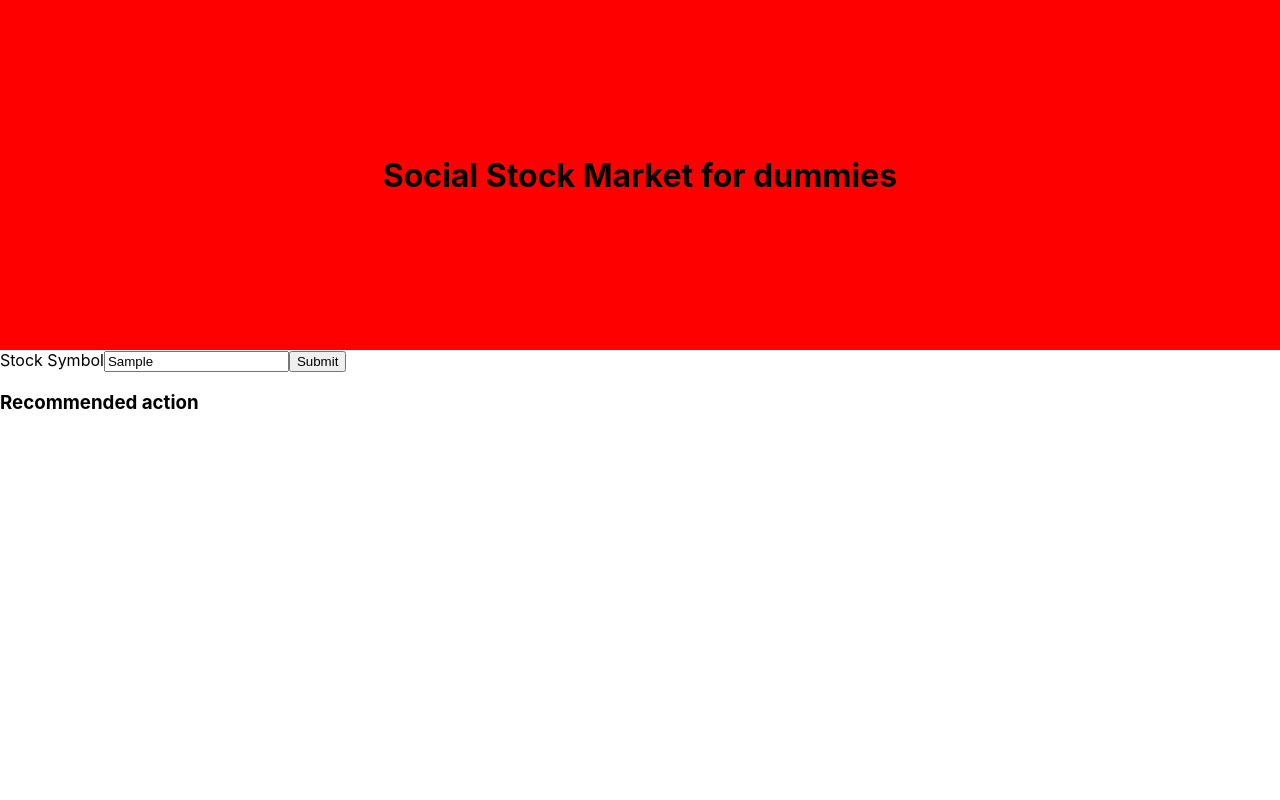
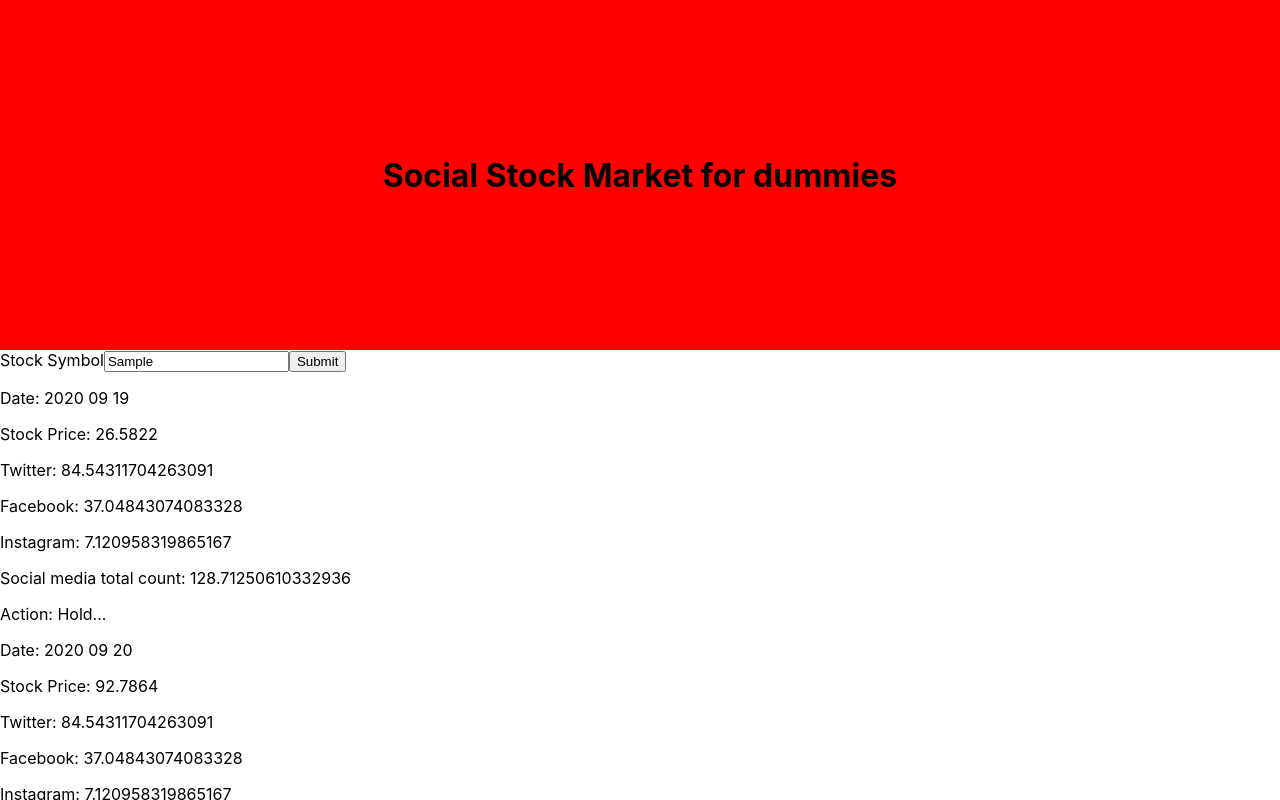
Before and after one commit to lady-rosie/my-app, a React (Create React App) app: page / in a window 1280 px wide. Both pictures are taken after typing "Sample" into the empty fields and a click on the input "Submit". Shown: the top 800 px of the page. Built offline with nearby package versions, Linux system fonts and the light colour scheme.

Commit message:
set the data in my Results component

```diff
--- a/src/App.js
+++ b/src/App.js
@@ -1,15 +1,18 @@
 import React, { useState, useEffect } from "react";
 import moment from "moment";
 
+//import mock data
 import {
   stockPriceGenerator,
   socialMediaCountGenerator,
   recommendationAlgorithm,
 } from "./mock_data/backEndData";
+
 // Components
 import Header from "./components/Header";
 import Form from "./components/Form";
 import Results from "./components/Results";
+
 
 function App() {
   const [stockPrice, setStockPrice] = useState(null);
@@ -28,7 +31,6 @@ function App() {
 
   const onSubmit = (data) => {
     setStockPrice(stockPriceGenerator(data.stockSymbol, socialMediaObj, moment()));
-   console.log(recommendationAlgorithm(stockPrice, socialMediaObj));
   };
 
 
@@ -42,13 +44,7 @@ function App() {
     <div>
       <Header />
       <Form onSubmit={onSubmit} />
-      <Results
-        // values={data}
-        // reco={recommendation}
-        price={stockPrice}
-        socialMedia={socialMediaObj}
-      />
-      {/* <Table word=/> */}
+      <Results stockPrices={stockPrice} />
     </div>
   );
 }
--- a/src/components/Results.jsx
+++ b/src/components/Results.jsx
@@ -1,19 +1,32 @@
 import React from 'react';
+import { recommendationAlgorithm } from "../mock_data/backEndData";
 
-const Results = ({}) => {
+const Results = ({ stockPrices }) => {
 
     return(
         <div>
-            {/* { price && */}
+            { stockPrices &&
                 <div className="results">
-                    {/* <h2> {values.stockSymbol} </h2> */}
-                    {/* <p> {price}$ </p> */}
-                    {/* <h2> {values.socialMedia} </h2> */}
-                    {/* <p> {socialMedia} posts </p> */}
-                    <h3> Recommended action </h3>
-                    {/* <p> {reco} </p> */}
+
+                    { stockPrices.map( (stockPrice) => (
+                     <div className="result">
+                    <p>Date: {stockPrice.date}</p>
+                    <p>Stock Price: {stockPrice.price}</p>
+
+                    {stockPrice.socialMediasCount.socialMedias.map((socialMedia)=> (
+
+                    <p>{socialMedia.name}: {socialMedia.count}</p>
+
+                    ))}
+
+                    <p> Social media total count: {stockPrice.socialMediasCount.totalCount} </p>
+                    <p>Action: {recommendationAlgorithm(stockPrice.price, stockPrice.socialMediasCount.totalCount )}</p>
+                    </div>
+                    )
+                    )}
+
                 </div>
-             {/* } */}
+            }
         </div>
 
     );
--- a/src/mock_data/backEndData.js
+++ b/src/mock_data/backEndData.js
@@ -40,9 +40,9 @@ export const stockPriceGenerator = (stockSymbol, socialMedias, date) => {
 
 // Recommendations based on social media count and stock price
 export const recommendationAlgorithm = (stockPrice, socialMediaObj) => {
-  if (stockPrice / socialMediaObj.totalCount > 1.25) {
+  if (stockPrice / socialMediaObj.totalCount > 1.2) {
     return "Sell";
-  } else if (stockPrice / socialMediaObj.totalCount < 0.8) {
+  } else if (stockPrice / socialMediaObj.totalCount < 0.6) {
     return "Buy";
   } else {
     return "Hold...";
```
